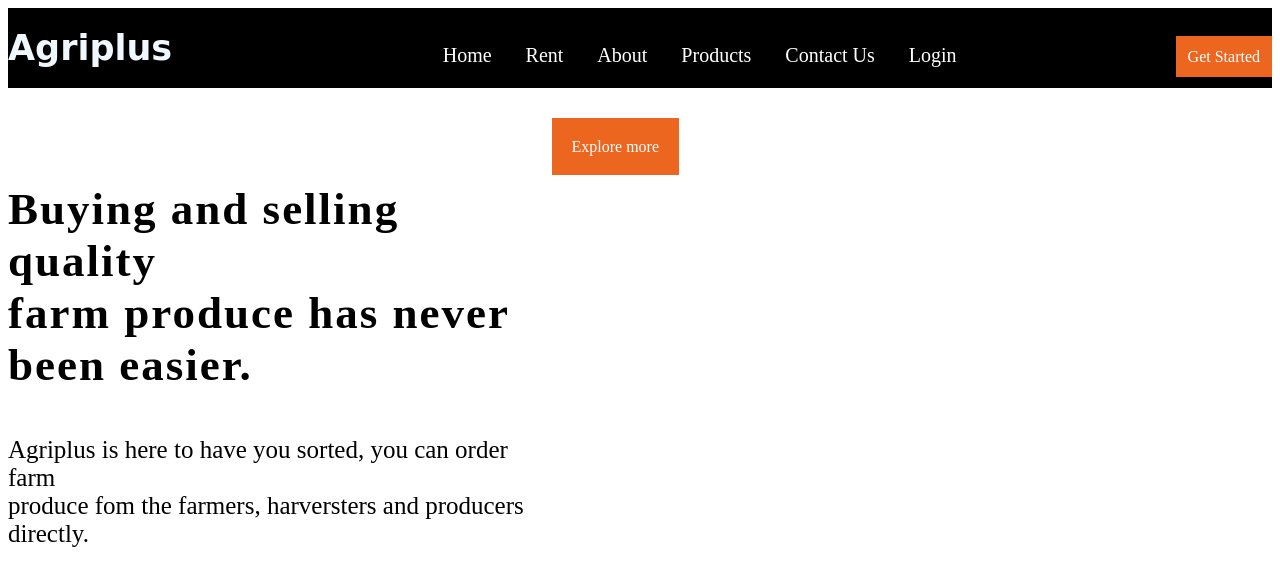
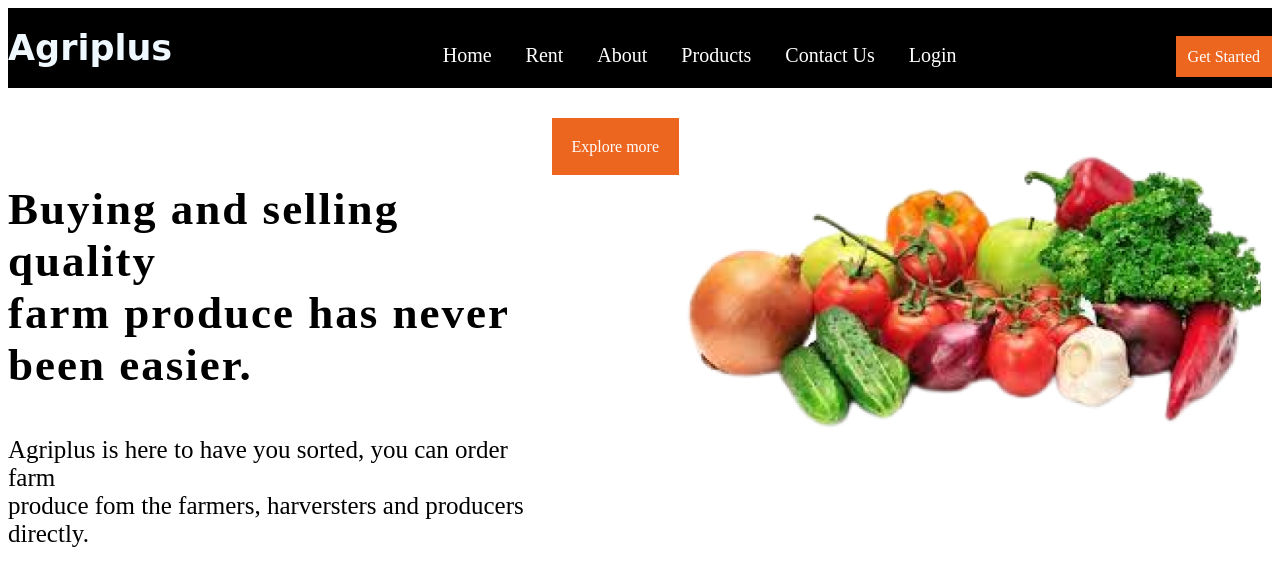
Before and after one commit to RoseRovan/Agriplus, a plain HTML site: page index.html in a window 1280 px wide. Drawn offline with Linux system fonts and the light colour scheme.

Commit message:
feat-added image 2(1) to header

```diff
--- a/index.html
+++ b/index.html
@@ -42,3 +42,11 @@
       Explore more
     </a>
   </div>
+  <div class="section2">
+    <img
+      src="./image 2 (1).png"
+      height="300"
+      alt="Agriplus"/>
+  </div>
+  <div class="margin-right"></div>
+<!--  END SUBHEADING-->
```
